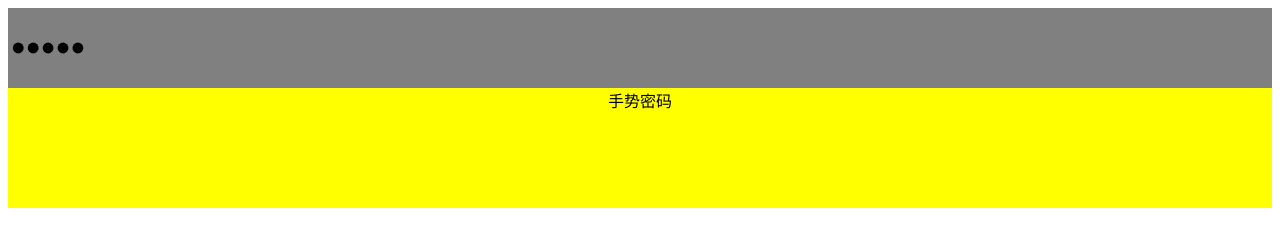
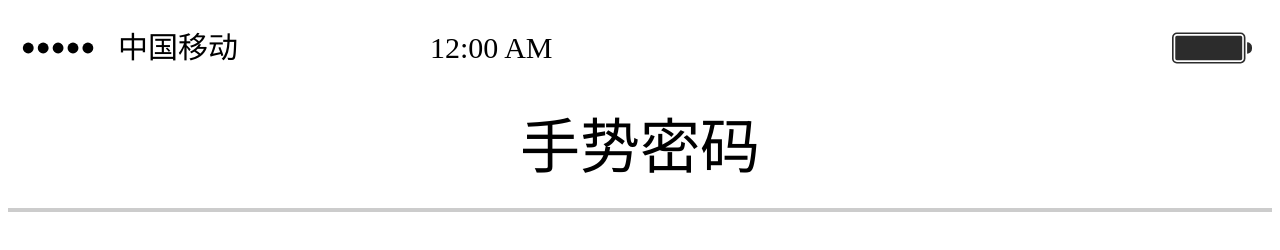
Before and after one commit to helloworldzxy/gesturepwd360, a plain HTML site: page index.html in a window 1280 px wide. Drawn offline with Linux system fonts and the light colour scheme.

Commit message:
add header

```diff
--- a/css/style.css
+++ b/css/style.css
@@ -1,17 +1,47 @@
+/*========信号，时间，电量==============*/
 .signal_bar {
     width: 100%;
     height: 80px;
-    background-color: grey;
+    // background-color: grey;
 }
 .signal_svg {
+    width: 100px;
+    height: 80px;
+    margin-left: 10px;
+    background-image: url("../imgs/signal_80.svg");
+    background-repeat: no-repeat;
+    float: left;
+}
+.cnmobile {
+    width: 120px;
+    height: 80px;
+    line-height: 80px;
+    font-size: 30px;
+    float: left;
+}
+.clock_time {
+    width: 200px;
+    height: 80px;
+    float: left;
+    margin-left: 192px;
+    font-size: 30px;
+    line-height: 80px;
+}
+.battery_svg{
 	width: 100px;
-	height: 80px;
-	background-image: url("../imgs/signal_80.svg");
-	background-repeat: no-repeat;
+    height: 80px;
+    background-image: url("../imgs/battery_80.svg");
+    background-repeat: no-repeat;
+    float: right;
 }
+
+/*========title:手势密码==============*/
 .title {
-	width: 100%;
+    width: 100%;
     height: 120px;
-    background-color: yellow;
-	text-align: center;
+    //background-color: yellow;
+    text-align: center;
+    font-size: 60px;
+    line-height: 120px;
+    border-bottom: 4px solid #ccc;
 }
--- a/index.html
+++ b/index.html
@@ -1,18 +1,25 @@
 <!DOCTYPE html>
 <html lang="en">
+
 <head>
     <meta charset="UTF-8">
     <title>gesture360</title>
     <link rel="stylesheet" href="css/style.css">
     <script src="lib/zepto.min.js"></script>
 </head>
+
 <body>
+    <div id="header">
         <div class="signal_bar">
-		<div class="signal_svg">
-
+            <div>
+                <div class="signal_svg"></div>
+                <div class="cnmobile">中国移动</div>
             </div>
-
+            <div class="clock_time">12:00 AM</div>
+            <div class="battery_svg"></div>
         </div>
         <div class="title">手势密码</div>
+    </div>
 </body>
+
 </html>
```
Also changed, not shown: imgs/battery_80.svg (added), imgs/signal_128.svg (deleted), imgs/signal_200.svg (deleted). Lines whose indentation alone changed are shown as unchanged.
